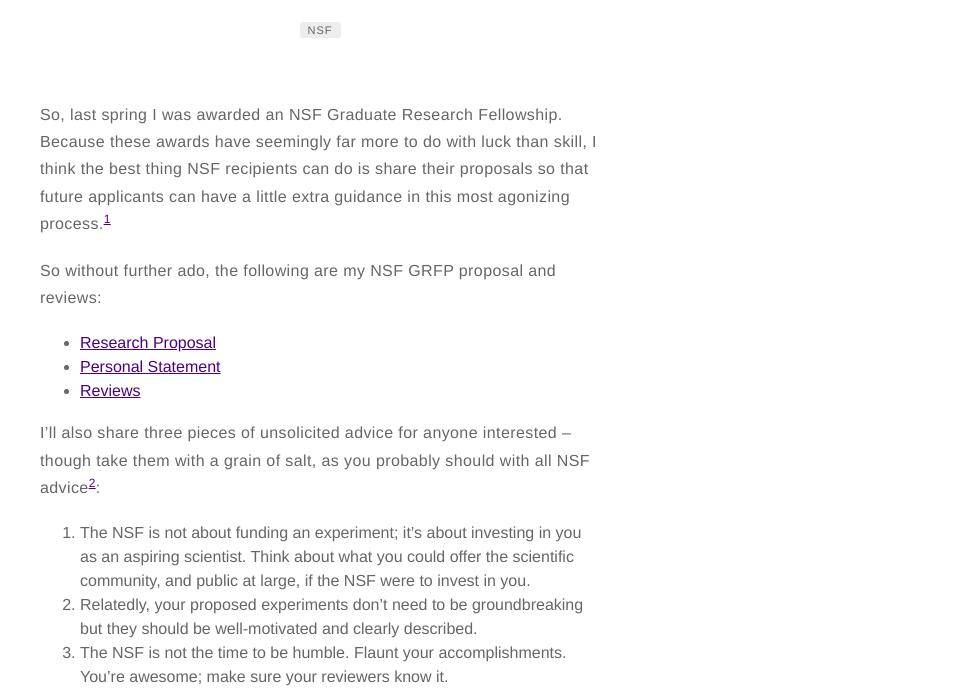
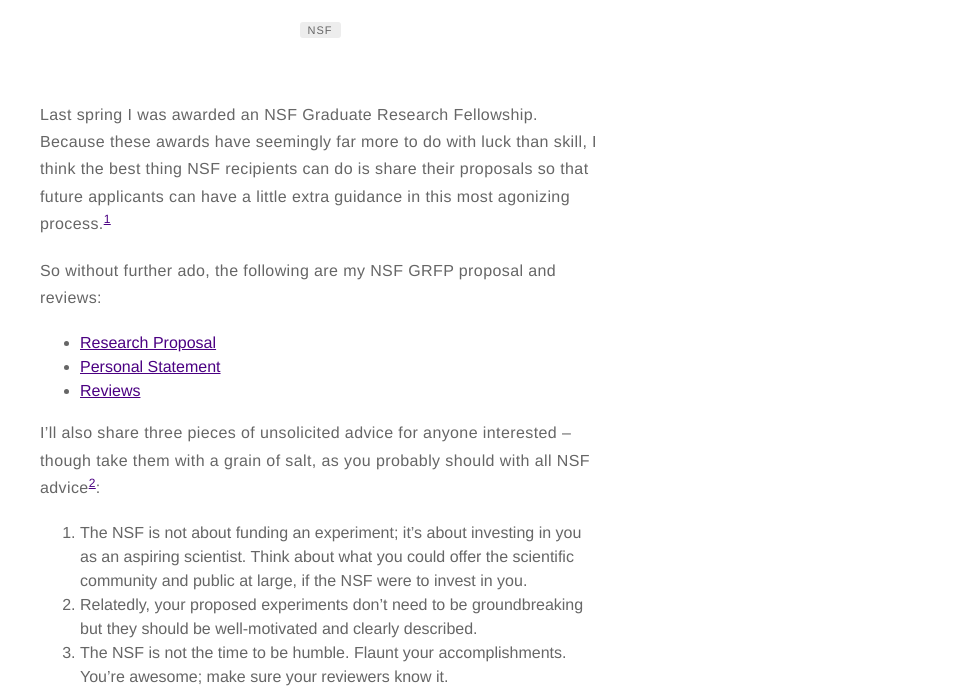
Before and after one commit to szorowi1/szorowi1.github.io, a Jekyll site: the page built from _posts/2019-08-07-nsf-grfp.markdown, in a window 1280 px wide. Shown: the part 206-894 px from the top of the page, without its empty margins (320-1280 px from the left). Built offline with Jekyll 4.4.1, drawn with Linux system fonts in a browser that asks for light colours.

```diff
--- a/_posts/2019-08-07-nsf-grfp.markdown
+++ b/_posts/2019-08-07-nsf-grfp.markdown
@@ -12,7 +12,7 @@ externalLink: true
 math: false
 ---
 
-So, last spring I was awarded an NSF Graduate Research Fellowship. Because these awards have seemingly far more to do with luck than skill, I think the best thing NSF recipients can do is share their proposals so that future applicants can have a little extra guidance in this most agonizing process.[^1]
+Last spring I was awarded an NSF Graduate Research Fellowship. Because these awards have seemingly far more to do with luck than skill, I think the best thing NSF recipients can do is share their proposals so that future applicants can have a little extra guidance in this most agonizing process.[^1]
 
 So without further ado, the following are my NSF GRFP proposal and reviews:
 
@@ -22,7 +22,7 @@ So without further ado, the following are my NSF GRFP proposal and reviews:
 
 I'll also share three pieces of unsolicited advice for anyone interested -- though take them with a grain of salt, as you probably should with all NSF advice[^2]:
 
-1. The NSF is not about funding an experiment; it's about investing in you as an aspiring scientist. Think about what you could offer the scientific community, and public at large, if the NSF were to invest in you.
+1. The NSF is not about funding an experiment; it's about investing in you as an aspiring scientist. Think about what you could offer the scientific community and public at large, if the NSF were to invest in you.
 2. Relatedly, your proposed experiments don't need to be groundbreaking but they should be well-motivated and clearly described.
 3. The NSF is not the time to be humble. Flaunt your accomplishments. You're awesome; make sure your reviewers know it.
 
```
